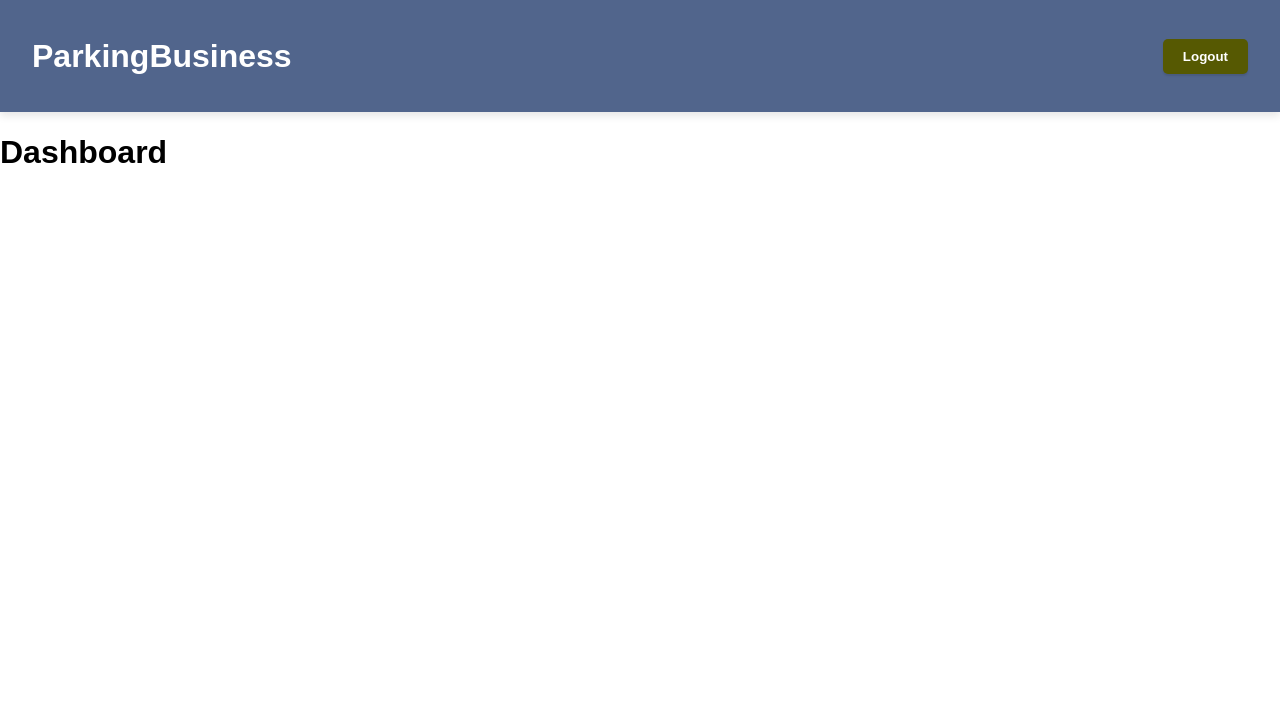
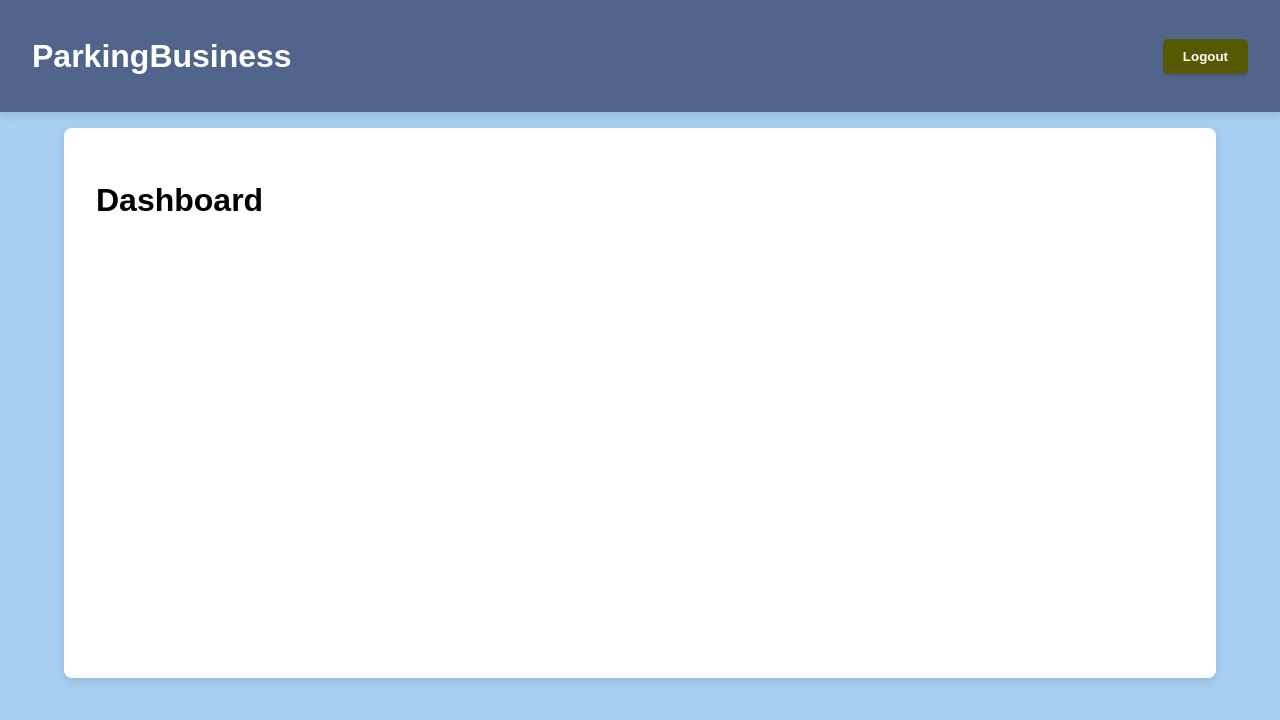
Before and after one commit to gaoliver/bridgefund-assessment-parking-business, a Next.js app: page /dashboard in a window 1280 px wide. Shown: the top 720 px of the page. Built offline with nearby package versions, Linux system fonts and the light colour scheme.

Commit message:
refactor: Update dashboard layout and styles

```diff
--- a/src/pages/dashboard.tsx
+++ b/src/pages/dashboard.tsx
@@ -1,12 +1,16 @@
 import { Header } from "@/components/organisms";
 import React from "react";
+import styles from "@/styles/dashboard.module.css";
 
 export default function dashboard() {
   return (
-    <main>
+    <div className={styles.page}>
       <Header />
-
-      <h1>Dashboard</h1>
-    </main>
+      <main className={styles.container}>
+        <div className={styles.content}>
+          <h1>Dashboard</h1>
+        </div>
+      </main>
+    </div>
   );
 }
--- /dev/null
+++ b/src/styles/dashboard.module.css
@@ -0,0 +1,25 @@
+.page {
+  display: grid;
+  grid-template-rows: auto 1fr;
+  height: 100vh;
+  background-color: var(--color-primary-light);
+}
+
+.container {
+  display: flex;
+  flex-direction: column;
+  align-items: center;
+}
+
+.content {
+  display: flex;
+  flex-direction: column;
+  gap: var(--spacing-lg);
+  padding: var(--spacing-lg);
+  border-radius: var(--border-radius-md);
+  background-color: var(--color-white);
+  box-shadow: var(--shadow-lg);
+  width: 90%;
+  min-height: 80%;
+  margin-top: var(--spacing-sm);
+}
```
